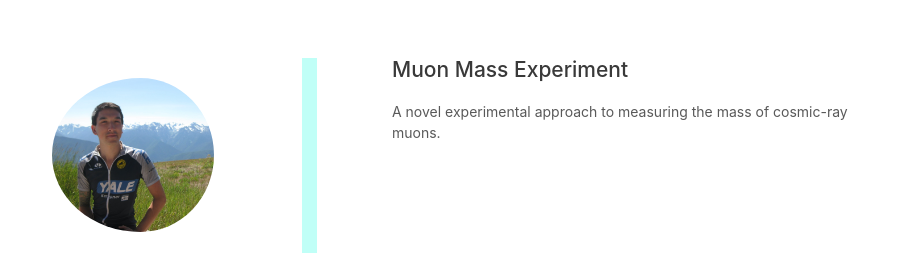
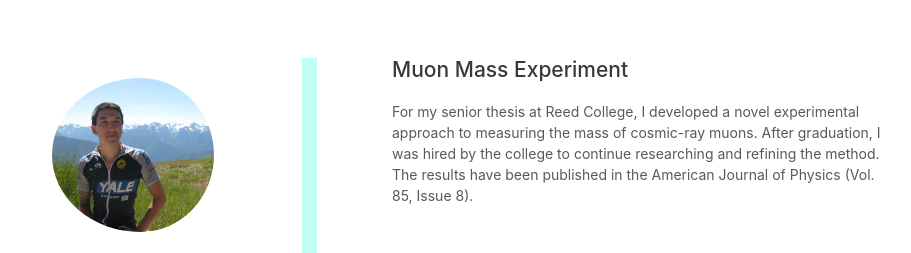
Before and after one commit to neal-woo/neal-woo.github.io, a plain HTML site: page muon.html in a window 1280 px wide. Shown: the top 253 px of the page, without its empty margins (178-1089 px from the left). Drawn offline with Linux system fonts and the light colour scheme.

Commit message:
Update muon.html

```diff
--- a/muon.html
+++ b/muon.html
@@ -30,7 +30,10 @@
 
       <section class="main-section">
         <h2>Muon Mass Experiment</h2>
-        <p style="margin-bottom:0.2cm;">A novel experimental approach to measuring the mass of cosmic-ray muons.</p>
+        <p style="margin-bottom:0.2cm;">For my senior thesis at Reed College, I developed a novel experimental approach
+          to measuring the mass of cosmic-ray muons. After graduation, I was hired by the college to continue researching
+          and refining the method. The results have been published in the American Journal of Physics (Vol. 85, Issue 8).</p>
+
 
       </section>
       <footer>
```
